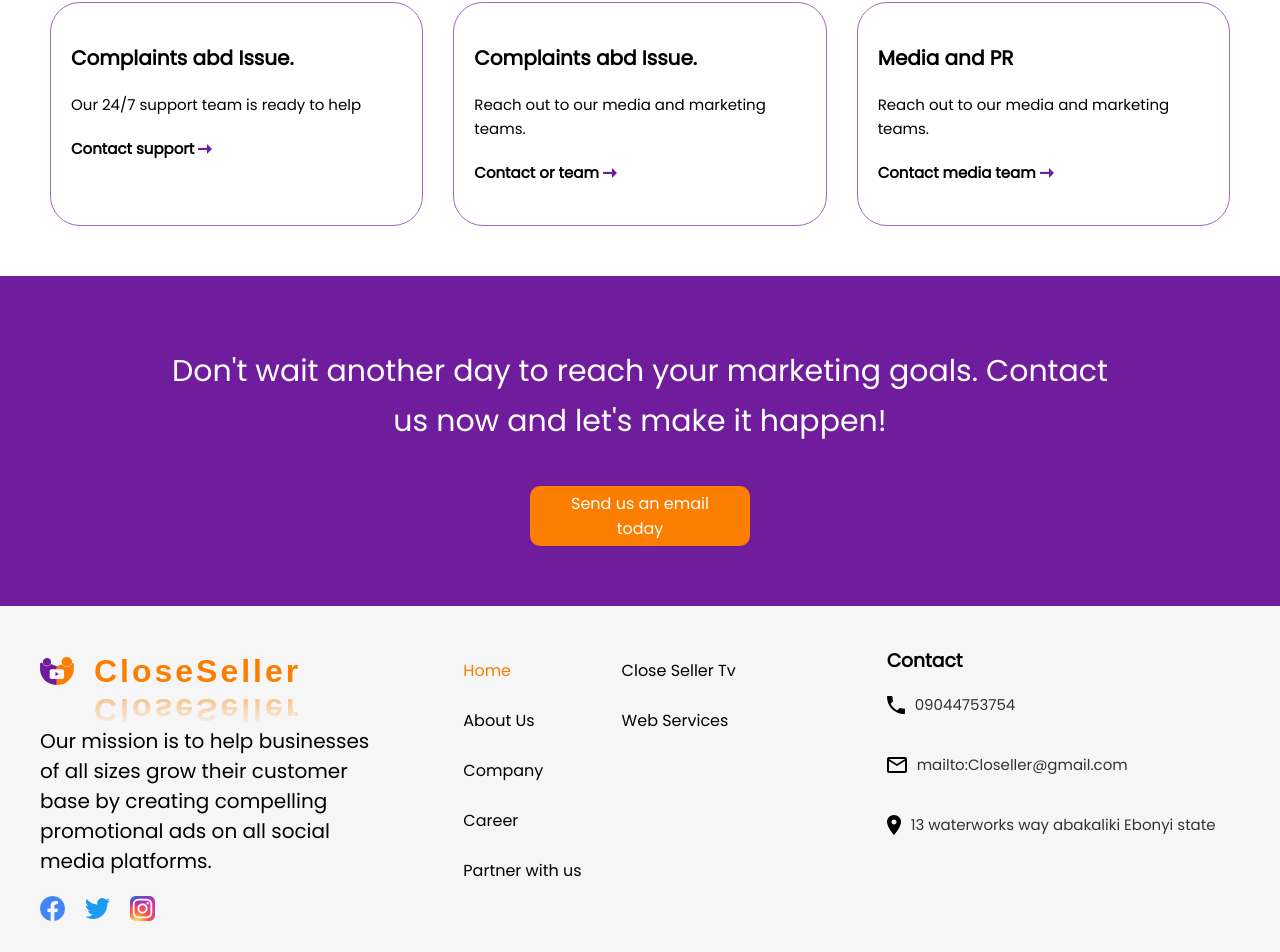
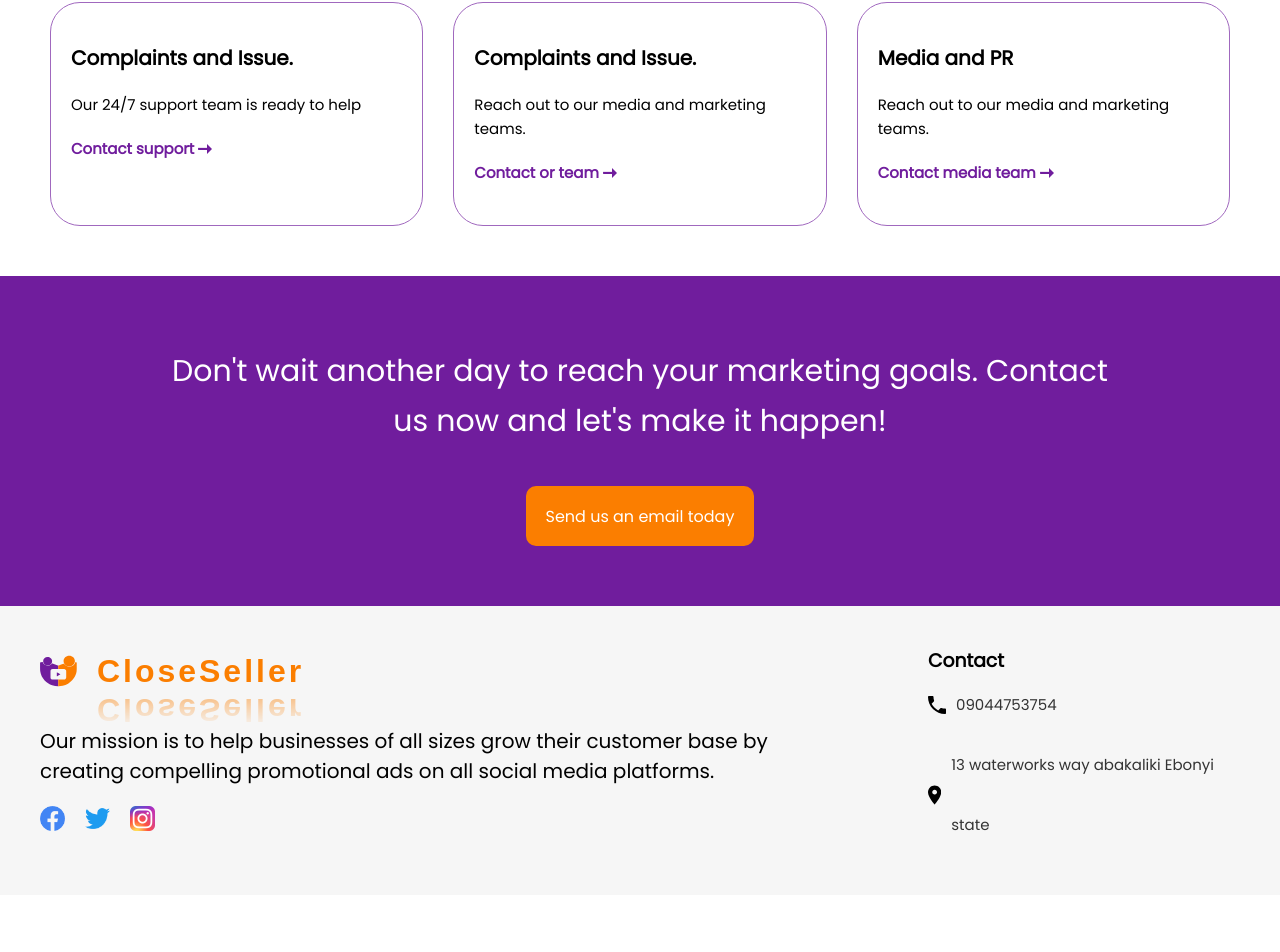
Before and after one commit to Star-ddog/closesellers-project, a React (Create React App) app: page /contact in a window 1280 px wide. Shown: the part 1695-2647 px from the top of the page. After the commit the page ends 2590 px from the top, so only its background shows below. Built offline with nearby package versions, Linux system fonts and the light colour scheme.

Commit message:
first cmmit

```diff
--- a/public/index.html
+++ b/public/index.html
@@ -24,7 +24,7 @@
       work correctly both with client-side routing and a non-root public URL.
       Learn how to configure a non-root public URL by running `npm run build`.
     -->
-    <title>React App</title>
+    <title>Closeseller</title>
   </head>
   <body>
     <noscript>You need to enable JavaScript to run this app.</noscript>
--- a/src/components/Footer.js
+++ b/src/components/Footer.js
@@ -36,22 +36,6 @@
 
         </div>
 
-        <div className="foot-2">
-          <ul>
-            <li  data-aos="fade-up"><a href="" className='home-color' >Home</a></li>
-            <li  data-aos="fade-up"><a href="" >About Us</a></li>
-            <li  data-aos="fade-up"><a href=""   >Company</a></li>
-           <li > <a href="">Career</a></li>
-            <li><a href="" >Partner with us</a></li>
-          </ul>
-          <ul>
-            <li data-aos="fade-up"><a href="" >Close Seller Tv</a></li>
-            <li data-aos="fade-up"><a href="">Web Services</a></li>
-
-
-          </ul>
-
-        </div>
 
         <div className="foot-3">
 
@@ -61,13 +45,6 @@
 <path d="M3.62 7.79C5.06 10.62 7.38 12.94 10.21 14.38L12.41 12.18C12.69 11.9 13.08 11.82 13.43 11.93C14.55 12.3 15.75 12.5 17 12.5C17.2652 12.5 17.5196 12.6054 17.7071 12.7929C17.8946 12.9804 18 13.2348 18 13.5V17C18 17.2652 17.8946 17.5196 17.7071 17.7071C17.5196 17.8946 17.2652 18 17 18C12.4913 18 8.1673 16.2089 4.97918 13.0208C1.79107 9.8327 0 5.50868 0 1C0 0.734784 0.105357 0.48043 0.292893 0.292893C0.48043 0.105357 0.734784 0 1 0H4.5C4.76522 0 5.01957 0.105357 5.20711 0.292893C5.39464 0.48043 5.5 0.734784 5.5 1C5.5 2.25 5.7 3.45 6.07 4.57C6.18 4.92 6.1 5.31 5.82 5.59L3.62 7.79Z" fill="black"/>
 </svg>
 <span >09044753754 </span>
-    </div>
-
-    <div className="cont e-mail" data-aos="fade-up">
-    <svg width="20" height="16" viewBox="0 0 20 16" fill="none" xmlns="http://www.w3.org/2000/svg">
-<path d="M20 2C20 0.9 19.1 0 18 0H2C0.9 0 0 0.9 0 2V14C0 15.1 0.9 16 2 16H18C19.1 16 20 15.1 20 14V2ZM18 2L10 7L2 2H18ZM18 14H2V4L10 9L18 4V14Z" fill="black"/>
-</svg>
-<span>mailto:Closeller@gmail.com</span>
     </div>
 
     <div className="cont location" data-aos="fade-up">
--- a/src/pages/Contact.js
+++ b/src/pages/Contact.js
@@ -72,12 +72,12 @@
             <section className="contact-address">
               <div className="addresses">
                 <div className="address" data-aos="zoom-in-up">
-                  <span>Complaints abd Issue.</span>
+                  <span>Complaints and Issue.</span>
                   <p>Our 24/7 support team is ready to help</p>
                   <a href="">Contact support <img src={arrow} alt="" /></a>
                 </div>
                 <div className="address" data-aos="zoom-in-up">
-                  <span>Complaints abd Issue.</span>
+                  <span>Complaints and Issue.</span>
                   <p>Reach out to our media and marketing teams.</p>
                   <a href="">Contact or team <img src={arrow} alt="" /></a>
                 </div>
--- a/src/pages/closesellerprint.css
+++ b/src/pages/closesellerprint.css
@@ -61,6 +61,8 @@
 .img-content img{
     width: 100%;
     height: 800px;
+    cursor: pointer;
+    border-radius: 10px;
 }
 .write-up-content{
     display: flex;
@@ -77,7 +79,8 @@
 .write-img img{
    width: 100%;
    height: 520px;
-
+   cursor: pointer;
+   border-radius: 10px;
 }
 .write-up{
     flex: 1;
@@ -99,6 +102,7 @@
     width: 100%;
     height: 700px;
     padding: 20px;
+    cursor: pointer;
 }
 .message-write{
     flex: 1;
--- a/src/pages/closesellertv.css
+++ b/src/pages/closesellertv.css
@@ -79,6 +79,7 @@
 .detial-img img{
     width: 550px;
     height: 350px;
+    cursor: pointer;
 }
 .detial-1 span{
     font-weight: 700;
@@ -161,14 +162,17 @@
 .img-1 img{
     width: 250px;
     height: 100%;
+    cursor: pointer;
 }
 .img-2 img{
     width: 300px;
     height: 100%;
+    cursor: pointer;
 }
 .img-3 img{
     width: 250px;
     height: 100%;
+    cursor: pointer;
 }
 
 .slider-movie{
@@ -218,11 +222,13 @@
     width: 600px;
     height: 420px;
     border-radius: 10px;
+    cursor: pointer;
 }
 .pic-2 img{
     width: 550px;
     height: 205px;
     border-radius: 10px;
+    cursor: pointer;
 }
 /* TRAINING EVENTS........................... */
 .upcoming-event{
@@ -246,6 +252,7 @@
     width: 100%;
 height: 500px;
 border-radius: 20px;
+cursor: pointer;
 }
 .upcoming h3{
 font-weight: 600;
--- a/src/pages/contact.css
+++ b/src/pages/contact.css
@@ -126,8 +126,14 @@
 font-weight: 600;
 font-size: 15px;
 line-height: 24px;
-color: #000000;
+color: #701D9D;
 text-decoration: none;
+}
+.contact-address .addresses .address a:hover{
+
+    border-bottom: 2px solid #333333;
+    max-width: 100%;
+    width: 50%;
 }
 /* END ADRRESS AREA......................... */
 @media only screen and (max-width: 450px){
--- a/src/pages/slider.css
+++ b/src/pages/slider.css
@@ -42,6 +42,7 @@
     margin: 20px;
     perspective: 1000px;
     transform-style: preserve-3d;
+    cursor: pointer;
 }
 
 .cards label {
--- a/src/pages/upbar.css
+++ b/src/pages/upbar.css
@@ -127,10 +127,12 @@
   .img-vision img{
   width: 450px;
   height: 500px;
+  cursor: pointer;
 
   }
   .img-about img{
     width: 600px;
+    cursor: pointer;
     height: 450px;
     }
   .arrow{
@@ -230,6 +232,11 @@
     text-align: center;
     align-items: center;
     justify-content: center;
+    cursor: pointer;
+  }
+  .social-flex a:hover{
+    box-shadow: 0px 10px 30px rgba(57, 56,61,0.205);
+    padding-right: 20px;
   }
   .sponsor-write{
     font-weight: 600;
@@ -252,6 +259,7 @@
     height: 30.062889099121094px;
     width: 30.0625px;
     margin: 0 10px;
+    cursor: pointer;
 
   }
   .h-2{
@@ -316,6 +324,7 @@
     width: 100%;
     height: 250px;
     margin-bottom: 20px;
+    cursor: pointer;
     }
   .ad-detials video{
     width: 100%;
@@ -414,11 +423,10 @@
   .mailss a{
     background: #FB7E00;
     border-radius: 10px;
-    padding: 16px 20px;
+    padding: 15px 20px;
     text-decoration: none;
-    color: #FFFFFF;
-    width: 250px;
-    height: 65px;
+    color: hsl(0, 0%, 100%);
+    height: 60px;
     display: flex;
     text-align: center;
     align-items: center;
@@ -457,15 +465,19 @@
   }
   .close-foot{
     display: flex;
+    flex-direction: row;
     padding: 40px;
-    gap: 70px;
+    gap: 10rem;
+    justify-content: space-between;
+    width: 100%;
+  }
+  .foot-1{
+    width: 70%;
+  }
+  .foot-3{
+    width: 30%;
+  }
 
-  }
-  .foot-1,
-  .foot-2,
-  .foot-3{
-    flex: 1;
-  }
   .close-foot .foot-1 div{
     display: flex;
     align-items: center;
@@ -510,6 +522,7 @@
 
   .social-icon img{
     width: 25px;
+    cursor: pointer;
   }
   .close-foot .foot-2{
     display: flex;
--- a/src/pages/webservice.css
+++ b/src/pages/webservice.css
@@ -57,6 +57,10 @@
 .ad-img img{
     width: 100%;
     height: 100%;
+    cursor: pointer;
+}
+.ad-img img:hover{
+    box-shadow: 0px 10px 30px rgba(57, 56,61,0.205);
 }
 
 /* AD BOXES....... */
@@ -119,7 +123,6 @@
     padding: 15px 20px;
     text-decoration: none;
     color: hsl(0, 0%, 100%);
-    width: 220px;
     height: 60px;
     display: flex;
     text-align: center;
```
Also changed, not shown: src/pages/Upbar.js (+16 -20 lines), src/image/home/icons/toktic.png (added), src/image/home/icons/whatsapp.png (added).
